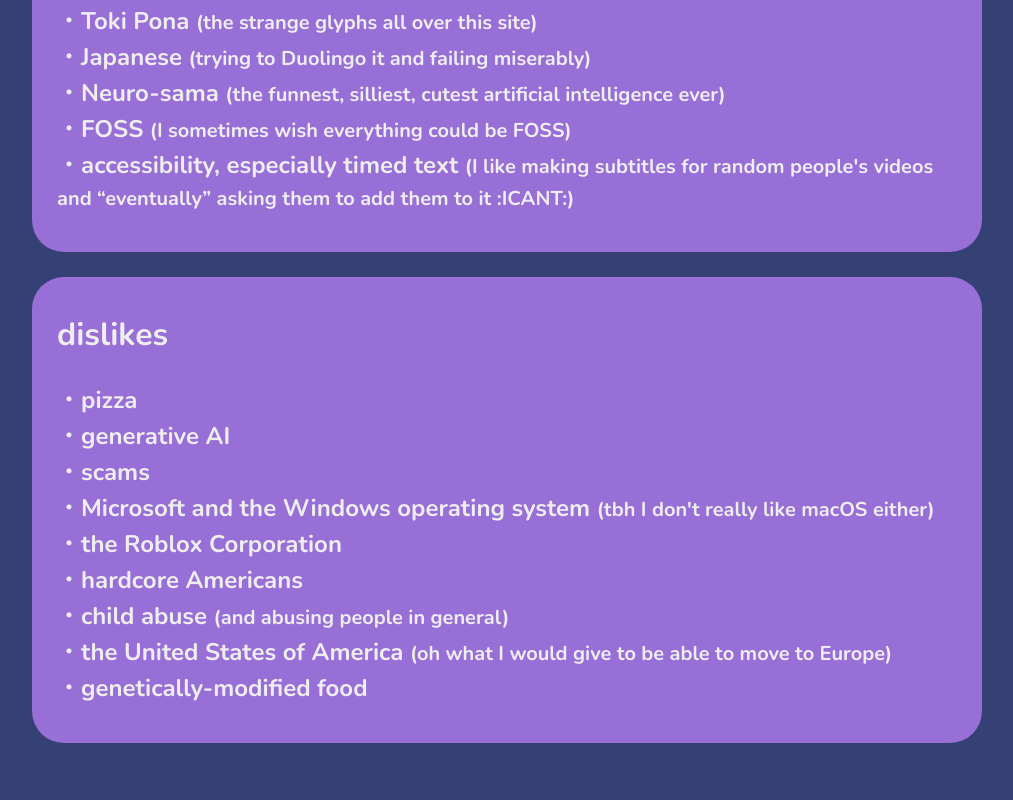
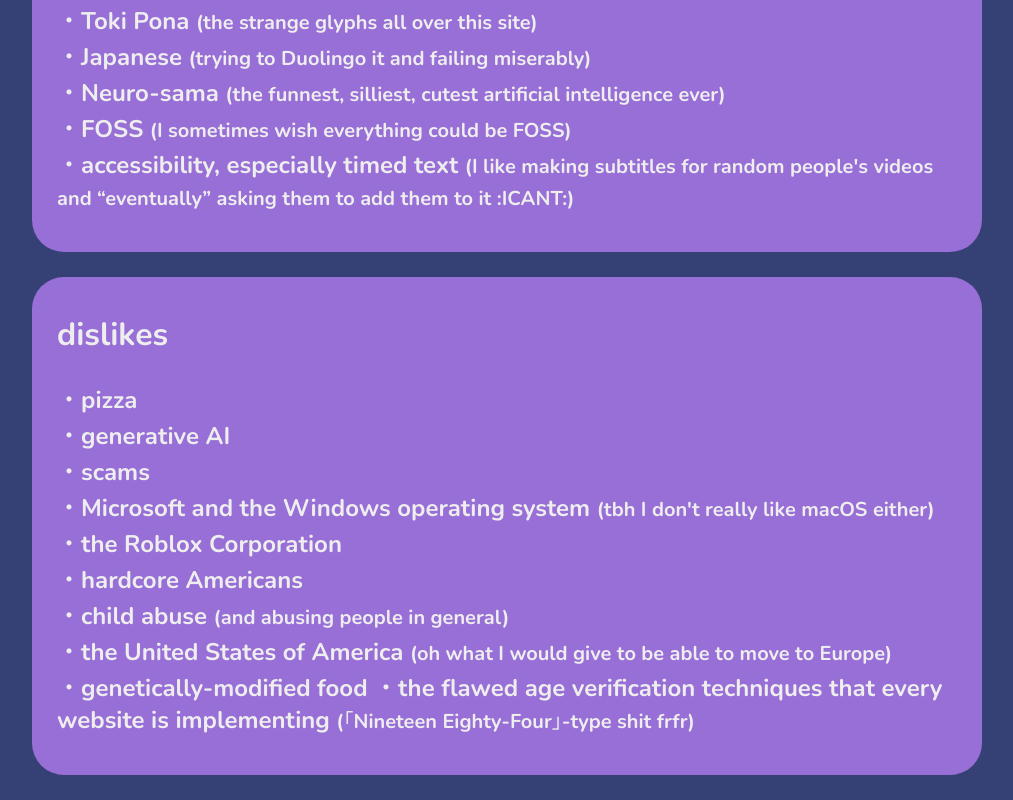
Before and after one commit to SeliliPona/selilipona.github.io, a plain HTML site: page about/index.html in a window 1280 px wide. Shown: the part 1767-2567 px from the top of the page, without its empty margins (133-1146 px from the left). Before the commit the page ends 2535 px from the top, so only its background shows below. Drawn offline with Linux system fonts and the light colour scheme.

Commit message:
Nineteen Eighty-Four frfr

```diff
--- a/about/index.html
+++ b/about/index.html
@@ -78,6 +78,7 @@
                 ・child abuse <small>(and abusing people in general)</small><br>
                 ・the United States of America <small>(oh what I would give to be able to move to Europe)</small><br>
                 ・genetically-modified food
+                ・the flawed age verification techniques that every website is implementing <small>(｢Nineteen Eighty-Four｣-type shit frfr)</small>
             </p>
         </main>
     </body>
```
